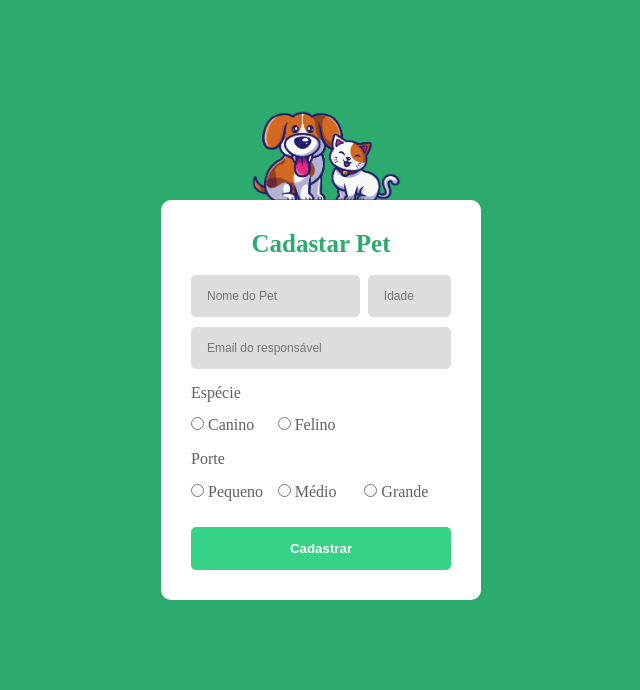
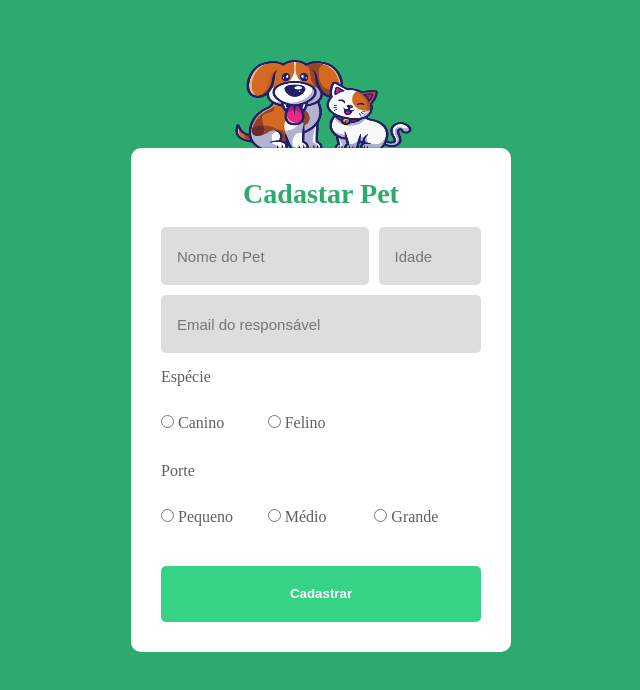
Before and after one commit to GabrielSF2022/FORMULARIO-CLINPET, a plain HTML site: page index.html in a window 1280 px wide. Shown: the whole page, without its empty margins (319-959 px from the left). Drawn offline with Linux system fonts and the light colour scheme.

Commit message:
Update style.css

```diff
--- a/css/style.css
+++ b/css/style.css
@@ -18,12 +18,12 @@ main{
     padding: 30px;
     border-radius: 10px;
     width: 100%;
-    max-width: 320px;
+    max-width: 380px;
     position: relative;
 }
 
 img{
-    width: 150px;
+    width: 180px;
     height: 90px;
     position: absolute;
     top: -90px;
@@ -35,7 +35,7 @@ main h1{
     color: #2daa6d;
     text-align: center;
     margin-bottom: 12px;
-    font-size: 25px;
+    font-size: 28px;
 }
 
 input{
@@ -46,7 +46,7 @@ input{
     padding: 0.7rem 1rem;
     border-radius: 5px;
     color: #484848;
-    font-size: 12px;
+    font-size: 15px;
 
 }
 
@@ -79,7 +79,7 @@ p{
 form{
     display: grid;
     flex-direction: column;
-    height: 300px;
+    height: 400px;
     justify-content: space-between;
 }
 
```
